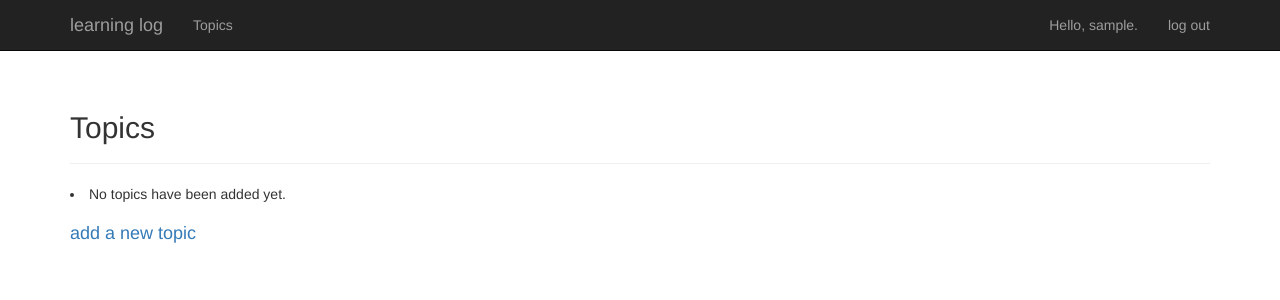
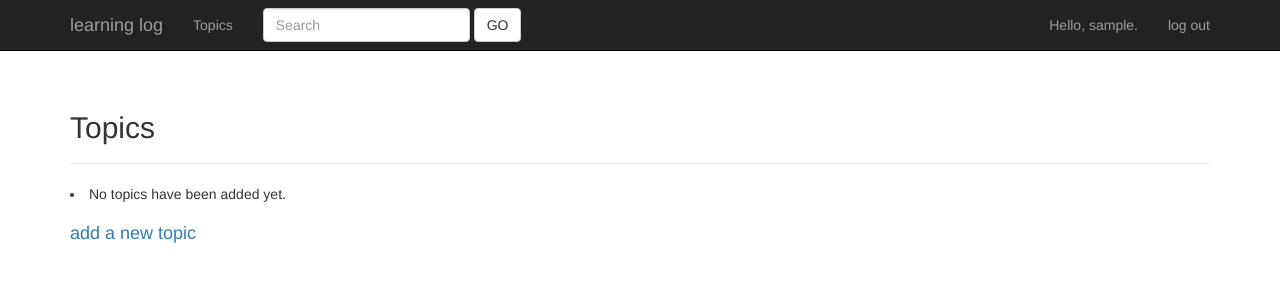
Before and after one commit to X-Yutao/learning_log, a Django app: page /topics/ in a window 1280 px wide. Shown: the top 300 px of the page. Run offline with Django 3.2, Linux system fonts and the light colour scheme; the visitor is signed in with stand-in values (Sample User, id 1); data that the repository does not hold is empty; some libraries are stand-ins or nearby versions.

Commit message:
add search bar, for quick topic search

```diff
--- a/learning_logs/templates/learning_logs/base.html
+++ b/learning_logs/templates/learning_logs/base.html
@@ -21,6 +21,12 @@
                 <ul class="nav navbar-nav">
                     <li><a href="{% url 'learning_logs:topics' %}">Topics</a> </li>
                 </ul>
+                <form class="navbar-form navbar-left" method ="GET" action="{% url 'learning_logs:search_results' %}">
+                    <div class="form-group">
+                      <input type="text" name="q" class="form-control" placeholder="Search">
+                    </div>
+                    <button type="submit" value="{{ query|escape }}" class="btn btn-default">GO</button>
+                </form>
                 <ul class="nav navbar-nav navbar-right">
                     {% if user.is_authenticated %}
                     <p class="navbar-text">Hello, {{ user.username }}.</p>
--- a/learning_logs/urls.py
+++ b/learning_logs/urls.py
@@ -20,4 +20,7 @@ urlpatterns = [
 
     #page edit entry
     url(r'^edit_entry/(?P<entry_id>\d+)/$', views.edit_entry, name='edit_entry'),
+
+    #search results
+    url(r'^search_results/$', views.search_results, name='search_results'),
 ]
--- a/learning_logs/views.py
+++ b/learning_logs/views.py
@@ -4,6 +4,7 @@ from django.core.urlresolvers import reverse
 from django.contrib.auth.decorators import login_required
 from .models import Topic, Entry
 from .forms import TopicForm, EntryForm
+from django.db.models import Q
 
 
 # Create your views here.
@@ -54,6 +55,7 @@ def new_entry(request, topic_id):
     context = {'topic':topic, 'form': form}
     return render(request, 'learning_logs/new_entry.html', context)
 
+@login_required
 def edit_entry(request, entry_id):
     entry = Entry.objects.get(id=entry_id)
     topic = entry.topic
@@ -70,3 +72,27 @@ def edit_entry(request, entry_id):
 
     context = {'entry': entry, 'topic': topic, 'form': form}
     return render(request, 'learning_logs/edit_entry.html', context)
+
+@login_required
+def search_results(request):
+    query = request.GET.get('q','')
+    #The empty string handles an empty "request"
+    if query:
+            queryset = (Q(text__icontains=query))
+            #I assume "text" is a field in your model
+            #i.e., text = model.TextField()
+            #Use | if searching multiple fields, i.e.,
+            #queryset = (Q(text__icontains=query))|(Q(other__icontains=query))
+            #value = Topic.objects.filter(queryset).distinct().values("text")
+
+            value = Topic.objects.filter(queryset).distinct().values_list("text",flat=True)
+            newValue=Topic.objects.get(text=value)
+            results = Entry.objects.filter(topic=newValue)
+            topic = newValue
+            #value = Topic.objects.filter(queryset).distinct().values()
+            #import pdb; pdb.set_trace()
+
+    else:
+       results = []
+    context = {'topic':topic,'results':results,'query':query}
+    return render(request, 'learning_logs/search_results.html', context)
```
Also changed, not shown: learning_logs/templates/learning_logs/search_results.html (added, +15 -0 lines).
